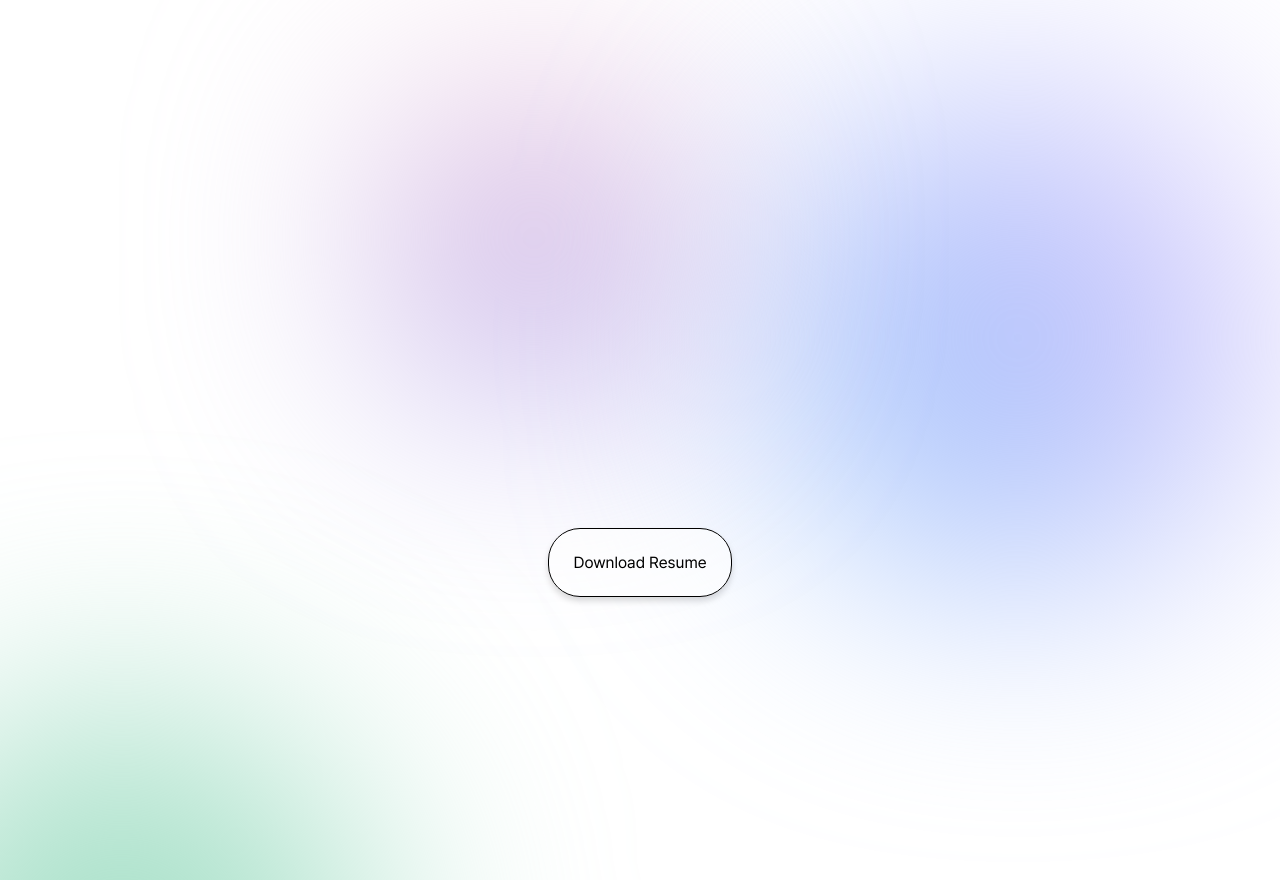
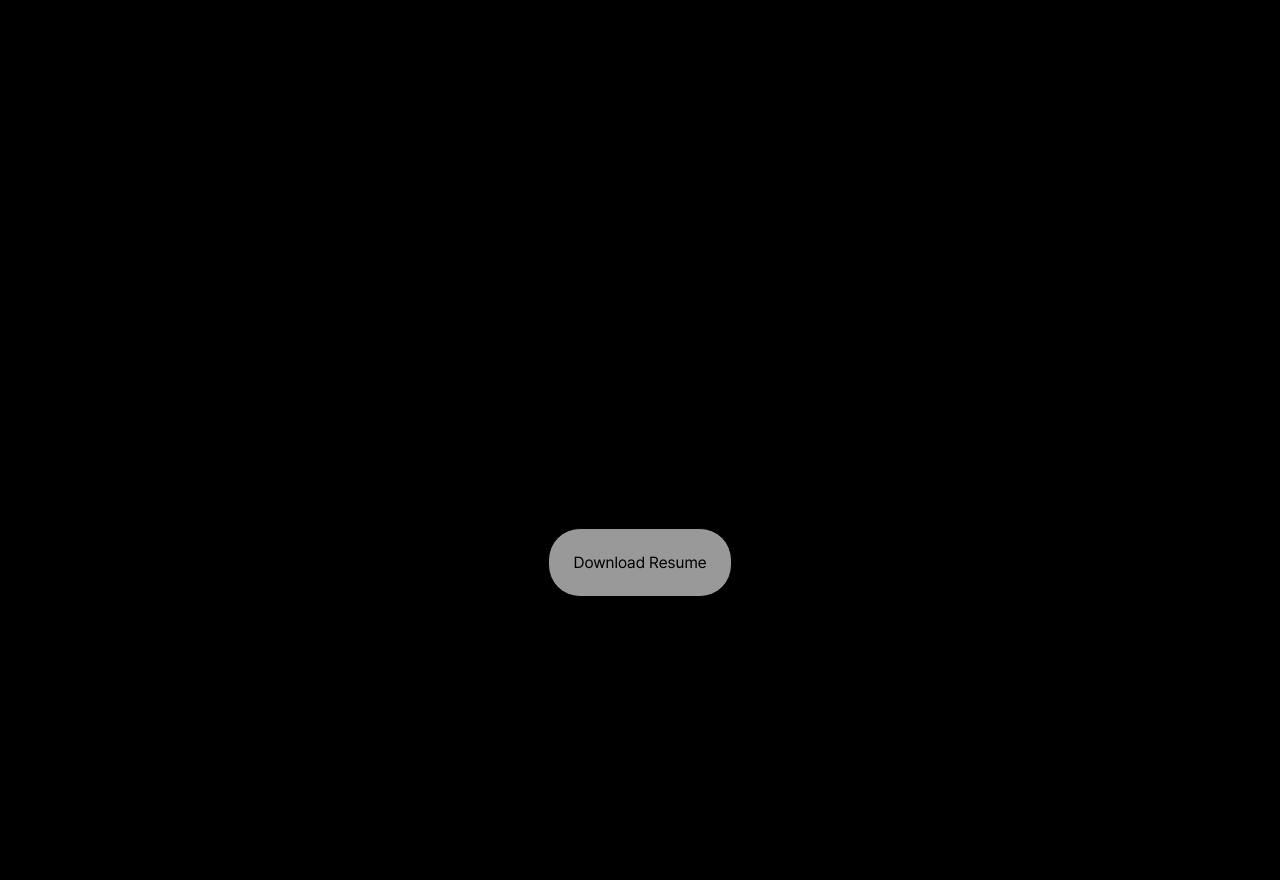
Before and after one commit to HJ-dp/s3practice, a React (Vite) app: page / in a window 1280 px wide. Built offline with nearby package versions, Linux system fonts and the light colour scheme.

Commit message:
style: 배경색 지정

```diff
--- a/src/components/pages/mainPage.jsx
+++ b/src/components/pages/mainPage.jsx
@@ -1,7 +1,5 @@
 /** @jsxImportSource @emotion/react */
 import styled from "@emotion/styled";
-import { Link } from "react-router-dom";
-import { PageURL } from "../../router/pageURL";
 import { useOutletContext } from "react-router-dom";
 
 function MainPage() {
--- a/src/layouts/defaultLayout.jsx
+++ b/src/layouts/defaultLayout.jsx
@@ -16,9 +16,6 @@ function DefaultLayout() {
 
   return (
     <div css={over}>
-      <Box />
-      <Box2 />
-      <Box3 />
       <div ref={divRef}></div>
       <main>
         <Outlet context={{ layoutHeight }} />
@@ -33,41 +30,3 @@ const over = css`
   position: relative;
   overflow: hidden;
 `;
-
-const backgroundCss = css`
-  position: absolute;
-  border-radius: 100rem;
-  filter: blur(120px);
-  @supports not (filter: blur(150px)) {
-    .blurred-border {
-      display: none; /* 필터를 지원하지 않는 브라우저에서 숨기기 */
-    }
-  }
-  z-index: -1;
-`;
-
-const Box = styled.div`
-  width: 500px;
-  height: 500px;
-  background-image: linear-gradient(62deg, #8ec5fc 0%, #e0c3fc 100%);
-  left: 60%;
-  top: 10%;
-  ${backgroundCss}
-`;
-const Box2 = styled.div`
-  width: 500px;
-  height: 500px;
-  background-color: #a7e0c8;
-  left: -10%;
-  top: 80%;
-  ${backgroundCss}
-`;
-
-const Box3 = styled.div`
-  width: 300px;
-  height: 300px;
-  background-image: linear-gradient(to top, #9795f0 0%, #fbc8d4 100%);
-  left: 30%;
-  top: 10%;
-  ${backgroundCss}
-`;
--- a/src/styles/globalStyle.jsx
+++ b/src/styles/globalStyle.jsx
@@ -25,7 +25,7 @@ export const globalFont = css`
 
 export const globalCss = css`
   body {
-    /* background-color: #a7e0c8; */
+    background-color: #000000;
     & * {
       box-sizing: border-box;
     }
```
